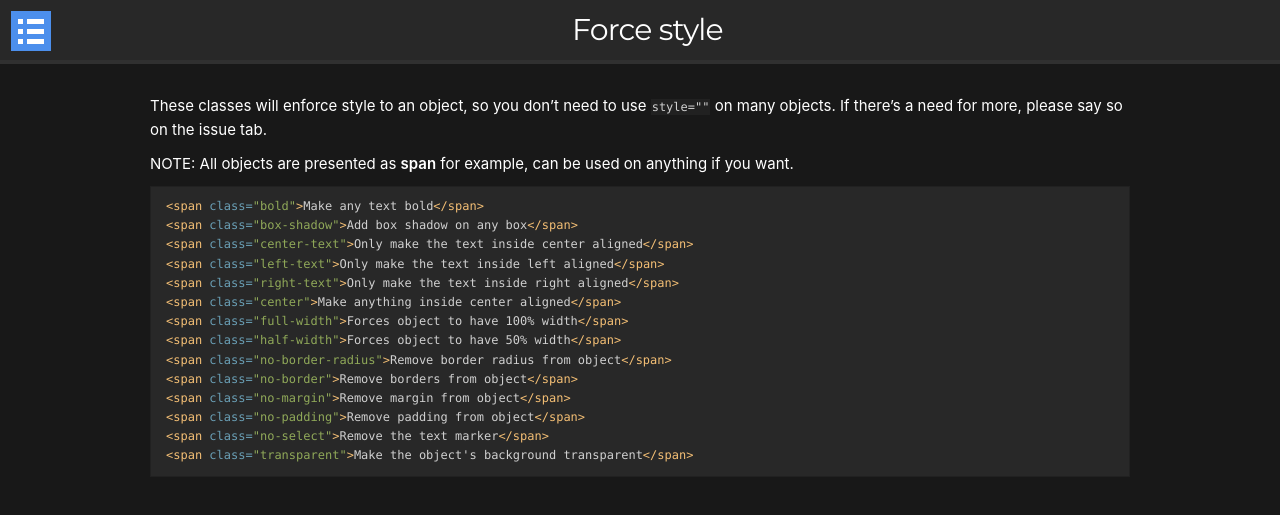
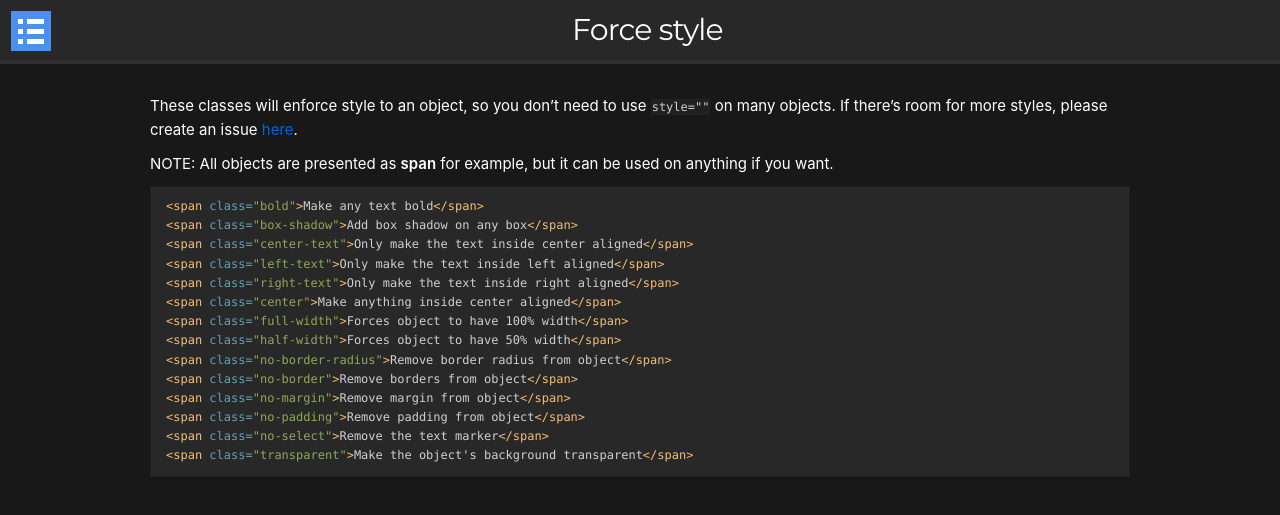
Before and after one commit to AlexFlipnote/Modesta, a Jekyll site: the page built from _pages/docs/force_style.md, in a window 1280 px wide. Shown: the top 515 px of the page. Built offline with Jekyll 4.4.1, drawn with Linux system fonts in a browser that asks for light colours.

Commit message:
Update force_style.md

````diff
--- a/_pages/docs/force_style.md
+++ b/_pages/docs/force_style.md
@@ -5,9 +5,9 @@ permalink: /docs/force_style
 title: Force style
 description: Forcing elements to use a specific style
 ---
-These classes will enforce style to an object, so you don't need to use `style=""` on many objects. If there's a need for more, please say so on the issue tab.
+These classes will enforce style to an object, so you don't need to use `style=""` on many objects. If there's room for more styles, please create an issue [here](https://github.com/AlexFlipnote/ModestaCSS/issues).
 
-NOTE: All objects are presented as **span** for example, can be used
+NOTE: All objects are presented as **span** for example, but it can be used
 on anything if you want.
 ```html
 <span class="bold">Make any text bold</span>
````
